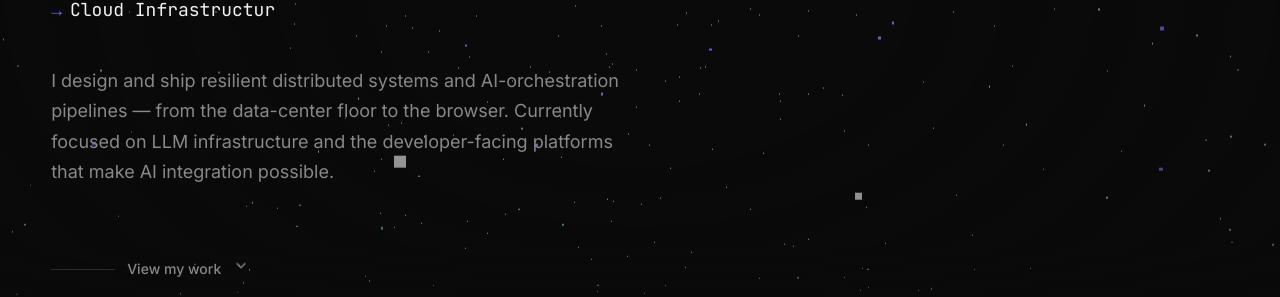
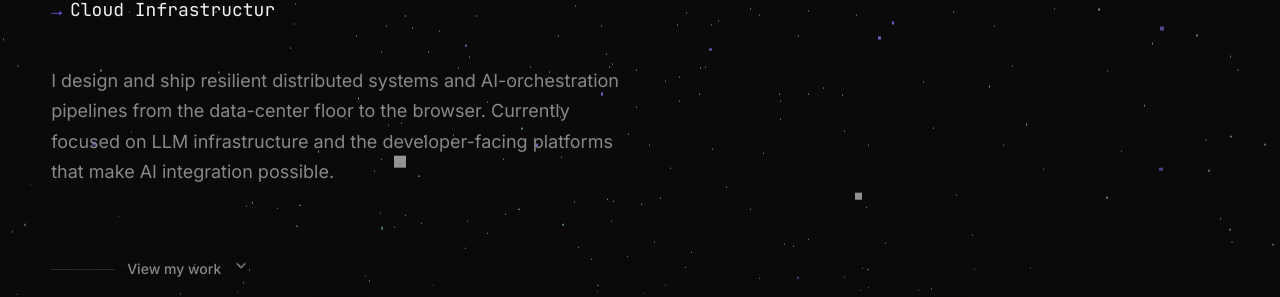
Before and after one commit to HemanthThathireddy/hemanththathireddy.github.io, a React (Vite) app: page / in a window 1280 px wide. Shown: the part 431-728 px from the top of the page. Built offline with nearby package versions, Linux system fonts and the light colour scheme.

Commit message:
Update Hero.tsx

```diff
--- a/src/components/sections/Hero.tsx
+++ b/src/components/sections/Hero.tsx
@@ -275,7 +275,7 @@ export function Hero() {
           className="mt-8 max-w-[52ch] text-body-lg text-text-secondary md:mt-10"
         >
           I design and ship resilient distributed systems and AI-orchestration
-          pipelines — from the data-center floor to the browser. Currently focused
+          pipelines from the data-center floor to the browser. Currently focused
           on LLM infrastructure and the developer-facing platforms
           that make AI integration possible.
         </motion.p>
```
